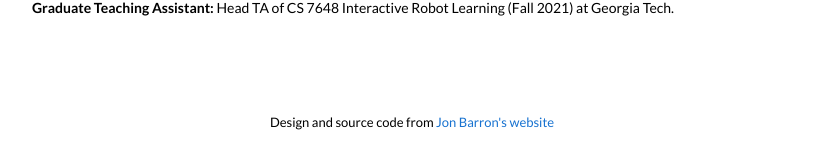
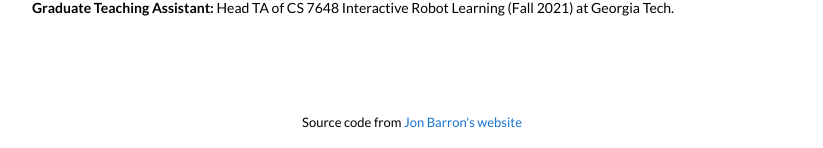
Before and after one commit to shenao-zhang/shenao-zhang.github.io, a Jekyll site: the page built from _posts/2021-09-02-dcpu.markdown, in a window 1280 px wide. Shown: the part 1091-1239 px from the top of the page, without its empty margins (228-1051 px from the left). Built offline with Jekyll 4.4.1, drawn with Linux system fonts in a browser that asks for light colours.

Commit message:
Update default.html

```diff
--- a/_layouts/default.html
+++ b/_layouts/default.html
@@ -129,7 +129,7 @@ Tech.
             <td style="padding:0px">
               <br>
               <p style="text-align:center;font-size:small;">
-                Design and source code from <a style="font-size:small;" href="https://jonbarron.info">Jon Barron's website</a>
+                Source code from <a style="font-size:small;" href="https://jonbarron.info">Jon Barron's website</a>
               </p>
             </td>
           </tr>
```
